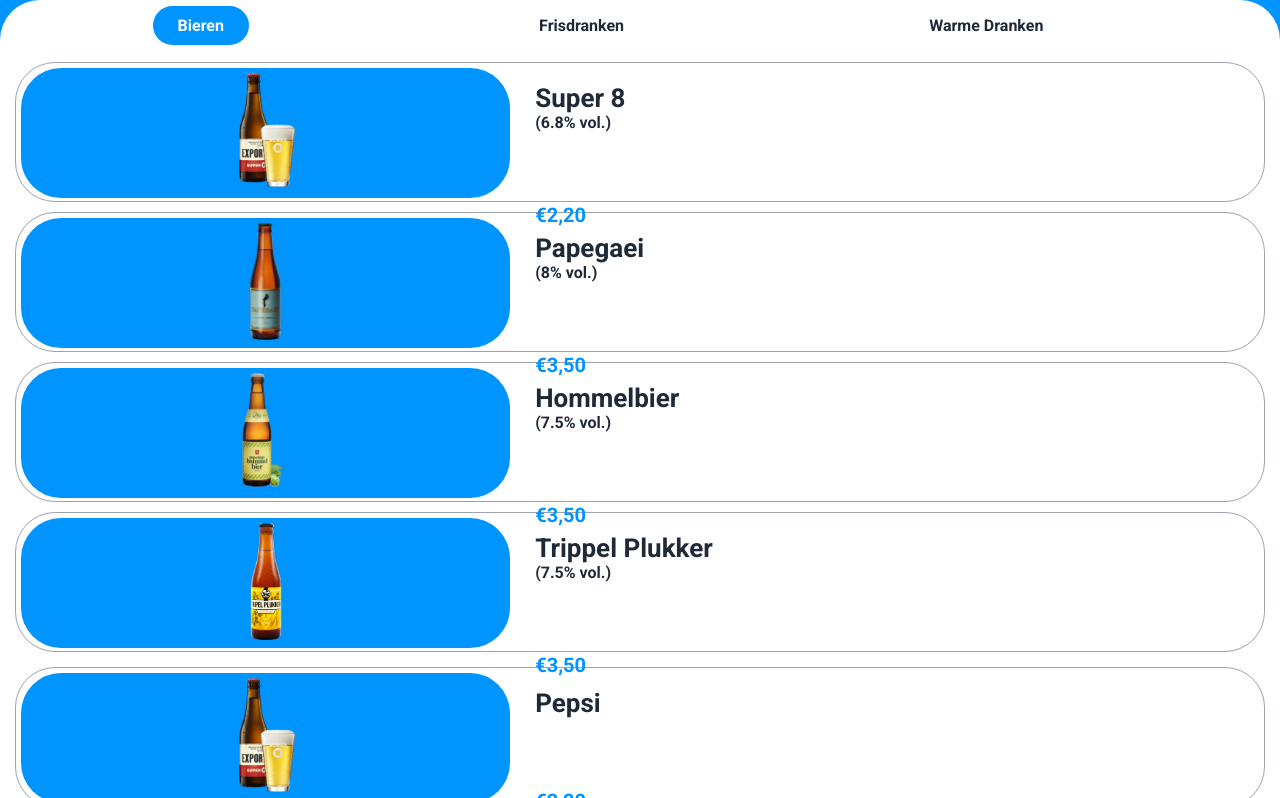
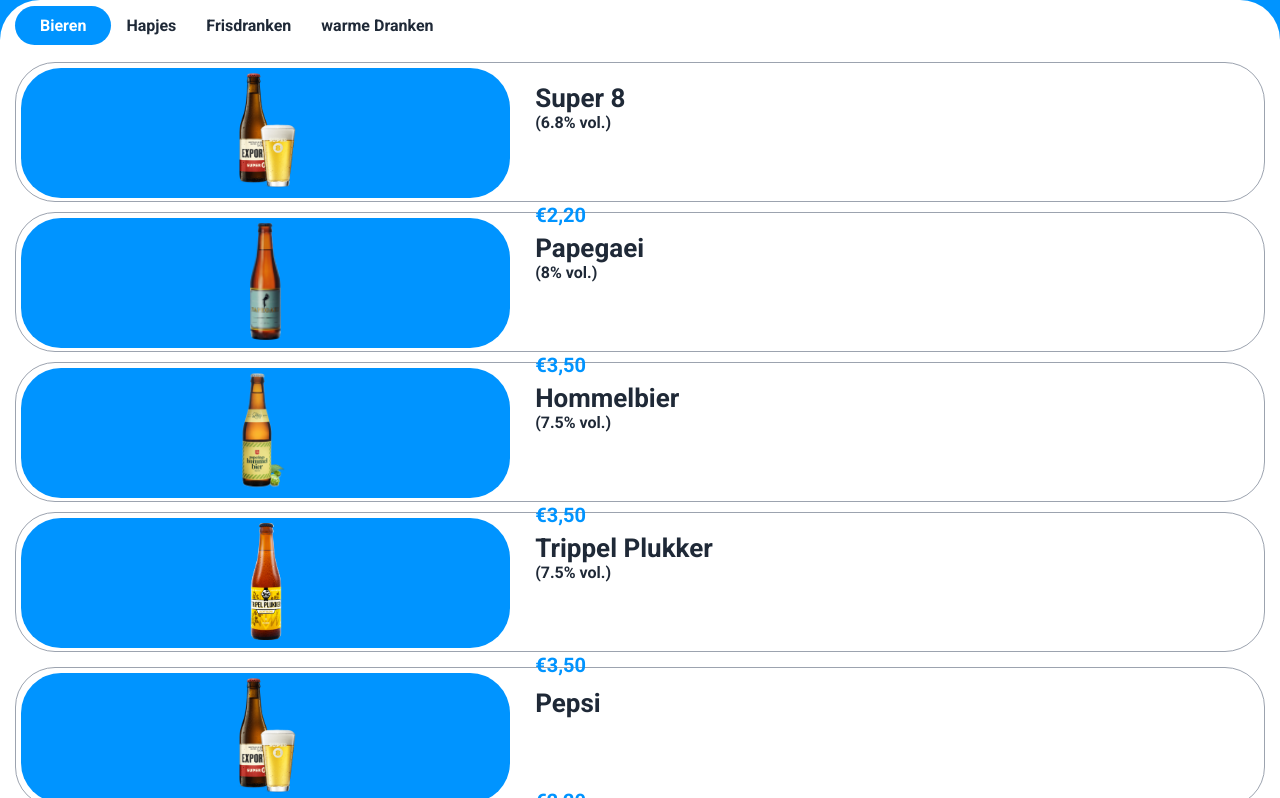
Before and after one commit to AnthonyAich/4adKaart, a plain HTML site: page index.html in a window 1280 px wide. Shown: the part 85-883 px from the top of the page. Drawn offline with Linux system fonts and the light colour scheme.

Commit message:
Fix navbar taal en width

```diff
--- a/assets/css/styles.scss
+++ b/assets/css/styles.scss
@@ -56,7 +56,7 @@ body {
     height: 50px;
     justify-content: space-between;
     margin: 0px 15px;
-    width: 120%;
+    width: max-content;
     }
     .actief {
         background-color: #0094FF !important;
@@ -65,6 +65,7 @@ body {
         border-radius: 40px !important;
     }
     p {
+        display: inline-block;
         color: #1F2937;
         font-weight: bold;
         margin: auto;
--- a/assets/js/browseMappen.js
+++ b/assets/js/browseMappen.js
@@ -7,10 +7,15 @@ let scherm = {
 };
 
 //nav en containers
-let bierArray = ['.bier','.bieren'];
-let hapjesArray = ['.hapje','.hapjes'];
-let frisdrankenArray = ['.frisdrank','.frisdrankenContent'];
-let warmArray = ['.warm','.warmContent'];
+let bierArray = ['.bier', '.bieren'];
+let hapjesArray = ['.hapje', '.hapjes'];
+let frisdrankenArray = ['.frisdrank', '.frisdrankenContent'];
+let warmArray = ['.warm', '.warmContent'];
+
+//taal nav
+let nlNav = ['Bieren', 'Frisdranken', 'warme Dranken', 'Hapjes'];
+let frNav = ['Bières', 'Boissons sans alcool', 'Boissons chaudes', 'Snacks'];
+let enNav = ['Beers', 'Soft Drinks', 'Hot Drinks', 'Snacks'];
 
 function bier() {
     document.querySelector(scherm.actief).classList.remove('actief');
@@ -46,6 +51,27 @@ function init() {
     document.querySelector('.hapje').addEventListener("click", hapjes);
     document.querySelector('.frisdrank').addEventListener("click", frisdrank);
 
+    if (scherm.taal === 'nl') {
+        document.querySelector('.bier').innerHTML = nlNav[0];
+        document.querySelector('.warm').innerHTML = nlNav[1];
+        document.querySelector('.hapje').innerHTML = nlNav[2];
+        document.querySelector('.frisdrank').innerHTML = nlNav[3];
+    }
+
+    if (scherm.taal === 'fr') {
+        document.querySelector('.bier').innerHTML = frNav[0];
+        document.querySelector('.warm').innerHTML = frNav[1];
+        document.querySelector('.hapje').innerHTML = frNav[2];
+        document.querySelector('.frisdrank').innerHTML = frNav[3];
+    }
+
+    if (scherm.taal === 'en') {
+        document.querySelector('.bier').innerHTML = enNav[0];
+        document.querySelector('.warm').innerHTML = enNav[1];
+        document.querySelector('.hapje').innerHTML = enNav[2];
+        document.querySelector('.frisdrank').innerHTML = enNav[3];
+    }
+
     fetch('assets/js/apiMenu.json')
         .then(res => res.json())
         .then(data => console.log(data));
```
Also changed, not shown: assets/css/styles.css, 1 other file. Lines whose indentation alone changed are shown as unchanged.
